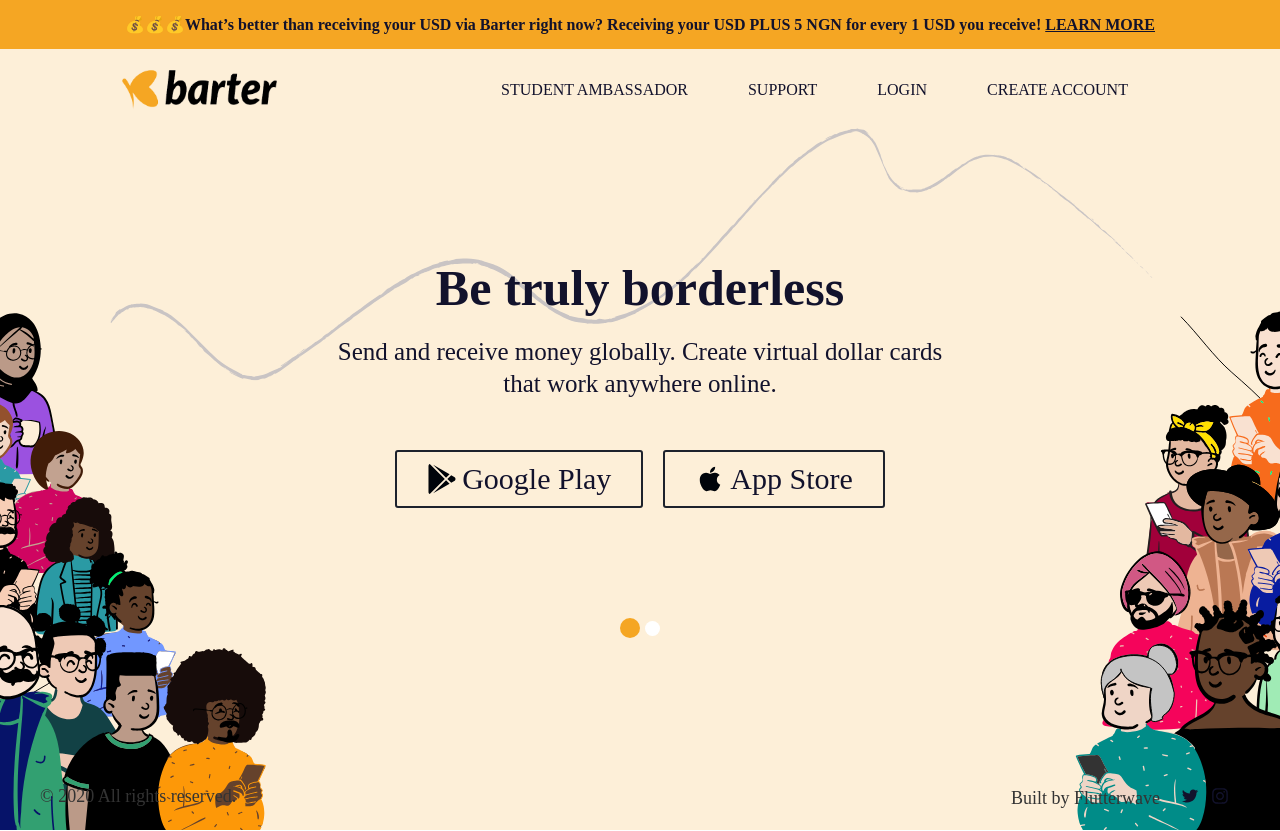
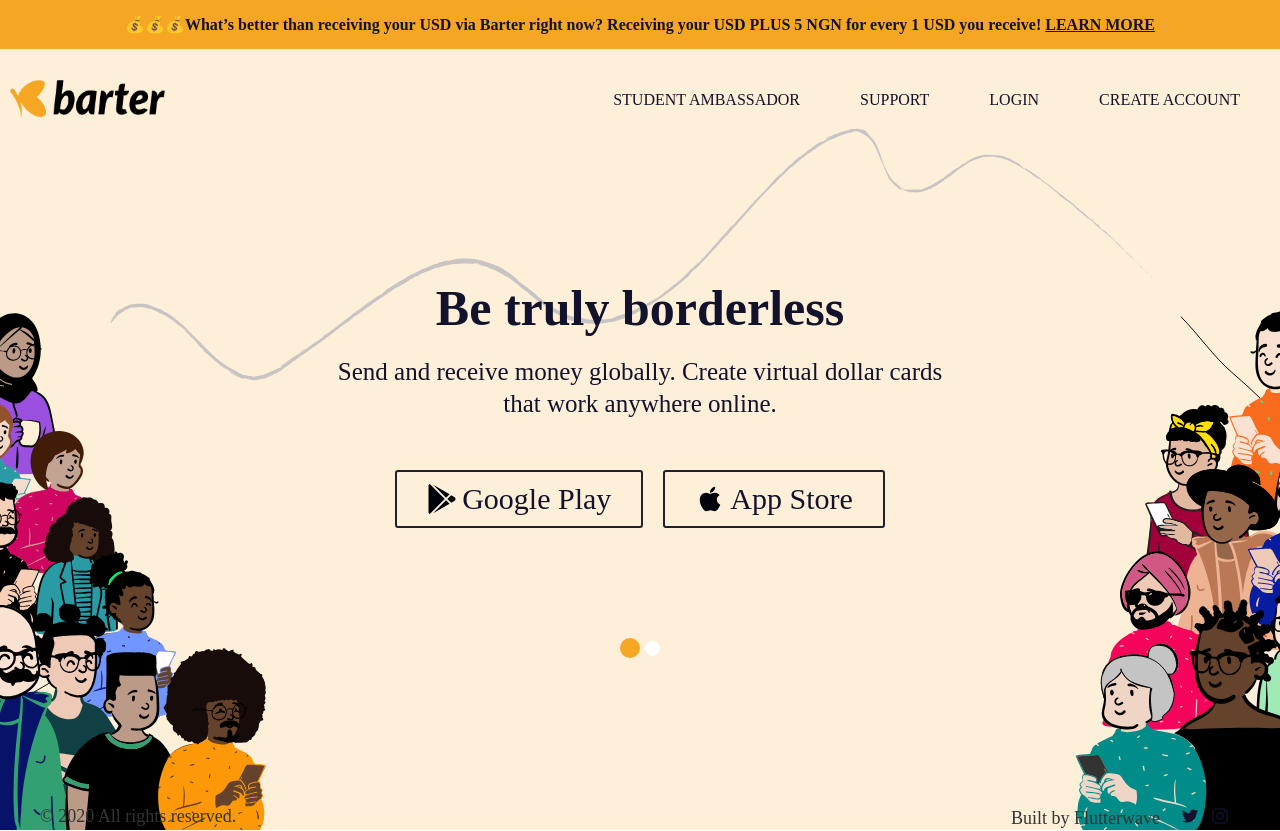
Before and after one commit to Portfolio-React-Team1/barter_clone, a React (Create React App) app: page / in a window 1280 px wide. Built offline with nearby package versions, Linux system fonts and the light colour scheme; a web font is replaced by a local one.

Commit message:
Update LandingNavbar.module.css

```diff
--- a/src/components/LandingNavbar/LandingNavbar.module.css
+++ b/src/components/LandingNavbar/LandingNavbar.module.css
@@ -1,11 +1,17 @@
 .header{
     width: 100%;
+    padding: 10px;
 }
 .nav{
-    padding: 20px 25px;
+    padding: 20px 0;
     align-items: center;
     display: flex;
-    justify-content: space-around;
+    justify-content: space-between;
+}
+.container{
+    width: 1440px;
+    max-width: 100%;
+    margin: 0 auto;
 }
 .logo{
     display: flex;
```
